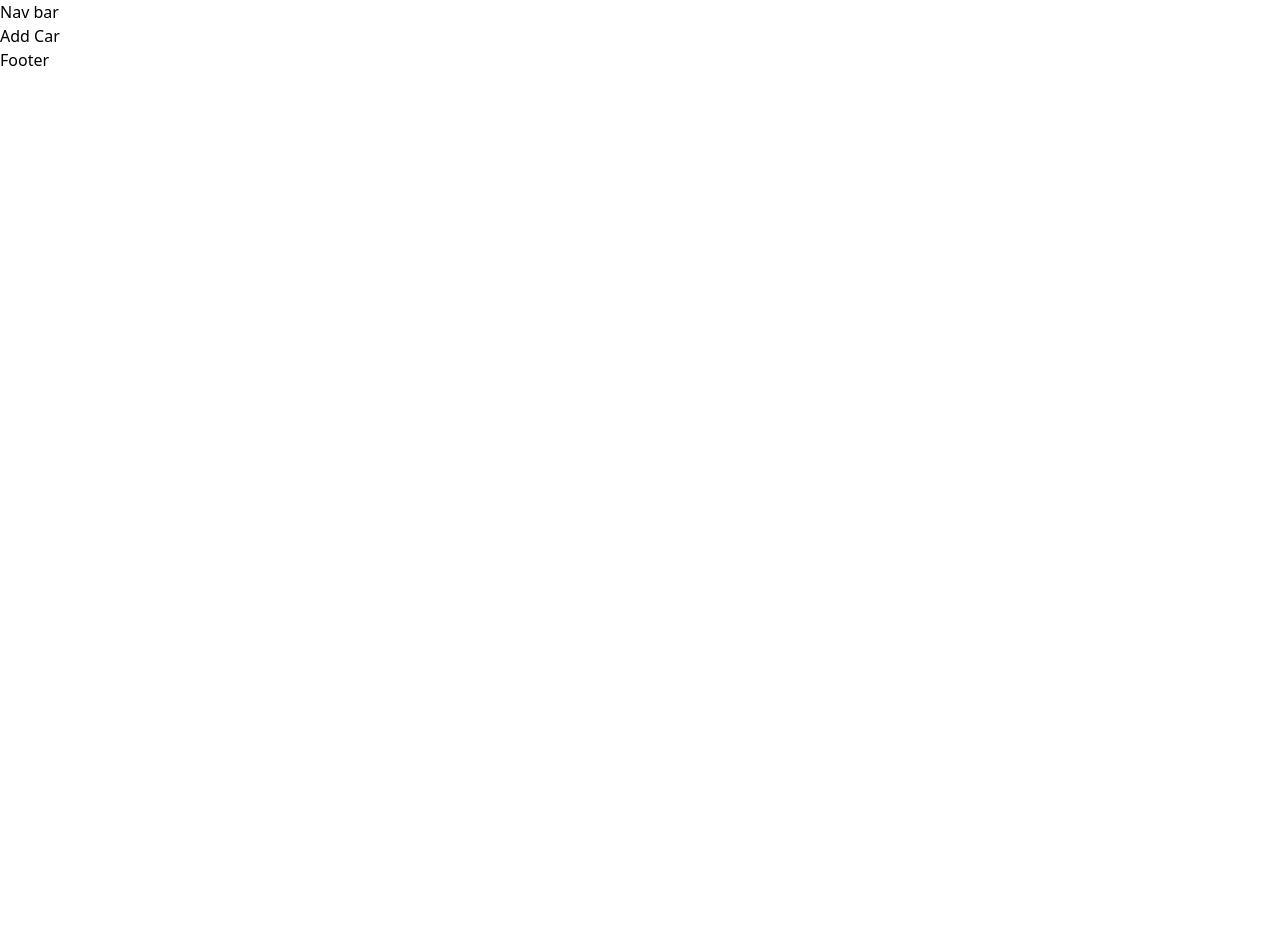
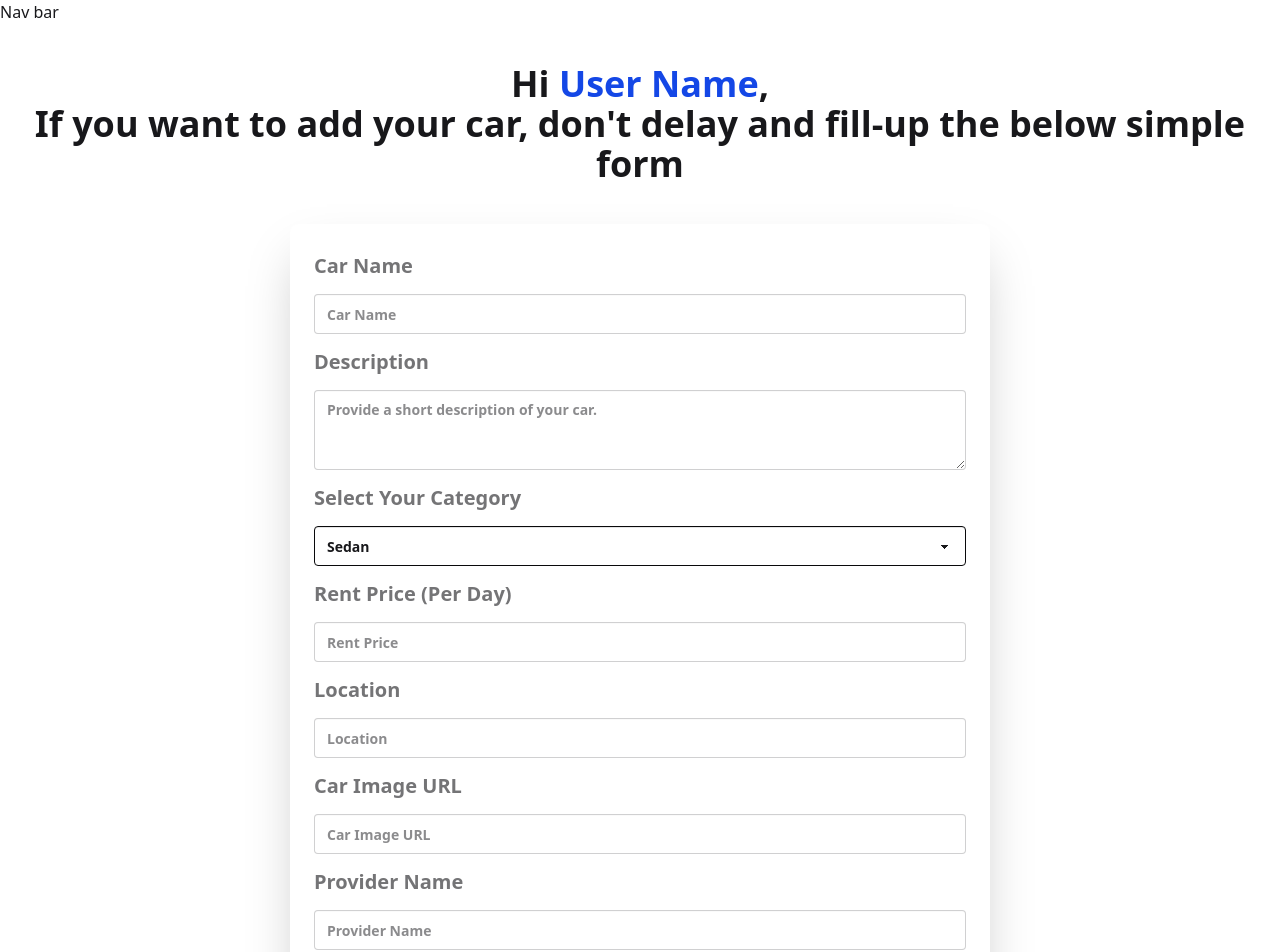
Before and after one commit to Misskhat/rent-your-wheels-client, a React (Vite) app: page /addCar in a window 1280 px wide. Shown: the top 952 px of the page. Before the commit the page ends 800 px from the top, so only its background shows below. Built offline with nearby package versions, Linux system fonts and the light colour scheme.

Commit message:
add car form setup with make a function to target the every filled of form

```diff
--- a/src/index.css
+++ b/src/index.css
@@ -1 +1,2 @@
 @import "tailwindcss";
+@plugin "daisyui";
--- a/src/pages/AddCar.jsx
+++ b/src/pages/AddCar.jsx
@@ -1,9 +1,101 @@
 import React from "react";
+import addCarBg from "../assets/addCarBg.jpg";
 
 const AddCar = () => {
+    const handleAddCar = (e) => {
+        e.preventDefault();
+        const carName = e.target.carName.value;
+        const description = e.target.description.value;
+        const category = e.target.category.value;
+        const rentPrice = e.target.rentPrice.value;
+        const location = e.target.location.value;
+        const imageURL = e.target.imageURL.value;
+        const providerName = e.target.providerName.value;
+        const providerEmail = e.target.providerEmail.value;
+        const status = "available";
+        console.log(carName, description, category, rentPrice, location, imageURL, providerName, providerEmail, status);
+    };
     return (
-        <div>
-            <h1>Add Car</h1>
+        <div className="">
+            <h1 className="text-center text-4xl my-10 font-semibold">
+                Hi <span className="font-bold text-blue-700">{"User Name"}</span>, <br />
+                If you want to add your car, don't delay and fill-up the below simple form
+            </h1>
+
+            {/* add car form  */}
+            <div className="hero min-h-screen">
+                <div className="card bg-base-100 w-full lg:max-w-[700px] md:max-w[500px] max-w-sm shrink-0 shadow-2xl">
+                    <div className="card-body">
+                        <form onSubmit={handleAddCar}>
+                            <fieldset className="fieldset space-y-2 font-semibold">
+                                {/* Car Name */}
+                                <label className="label text-xl">Car Name</label>
+                                <input type="text" className="input w-full" placeholder="Car Name" name="carName" />
+
+                                {/* description */}
+                                <label className="label text-xl">Description</label>
+                                <textarea
+                                    placeholder="Provide a short description of your car."
+                                    className="textarea textarea-md w-full"
+                                    name="description"
+                                ></textarea>
+
+                                {/*category */}
+                                <label className="label text-xl">Select Your Category</label>
+                                <select
+                                    defaultValue="Category"
+                                    className="select select-neutral w-full"
+                                    name="category"
+                                >
+                                    <option disabled={true}>Select your category</option>
+                                    <option value={"sedan"}>Sedan</option>
+                                    <option value={"suv"}>SUV</option>
+                                    <option value={"hatchback"}>Hatchback</option>
+                                    <option value={"luxury"}>Luxury</option>
+                                    <option value={"electric"}>Electric</option>
+                                </select>
+
+                                {/* rent price */}
+                                <label className="label text-xl">Rent Price (Per Day)</label>
+                                <input type="text" className="input w-full" placeholder="Rent Price" name="rentPrice" />
+
+                                {/*location */}
+                                <label className="label text-xl">Location</label>
+                                <input type="text" className="input w-full" placeholder="Location" name="location" />
+
+                                {/*car image */}
+                                <label className="label text-xl">Car Image URL</label>
+                                <input
+                                    type="text"
+                                    className="input w-full"
+                                    placeholder="Car Image URL"
+                                    name="imageURL"
+                                />
+
+                                {/*car image */}
+                                <label className="label text-xl">Provider Name</label>
+                                <input
+                                    type="text"
+                                    className="input w-full"
+                                    placeholder="Provider Name"
+                                    name="providerName"
+                                />
+
+                                {/*car image */}
+                                <label className="label text-xl">Provider Email</label>
+                                <input
+                                    type="email"
+                                    className="input w-full"
+                                    placeholder="Provider Email"
+                                    name="providerEmail"
+                                />
+
+                                <button className="btn btn-neutral mt-4">Submit</button>
+                            </fieldset>
+                        </form>
+                    </div>
+                </div>
+            </div>
         </div>
     );
 };
```
Also changed, not shown: src/assets/addCarBg.jpg (added).
